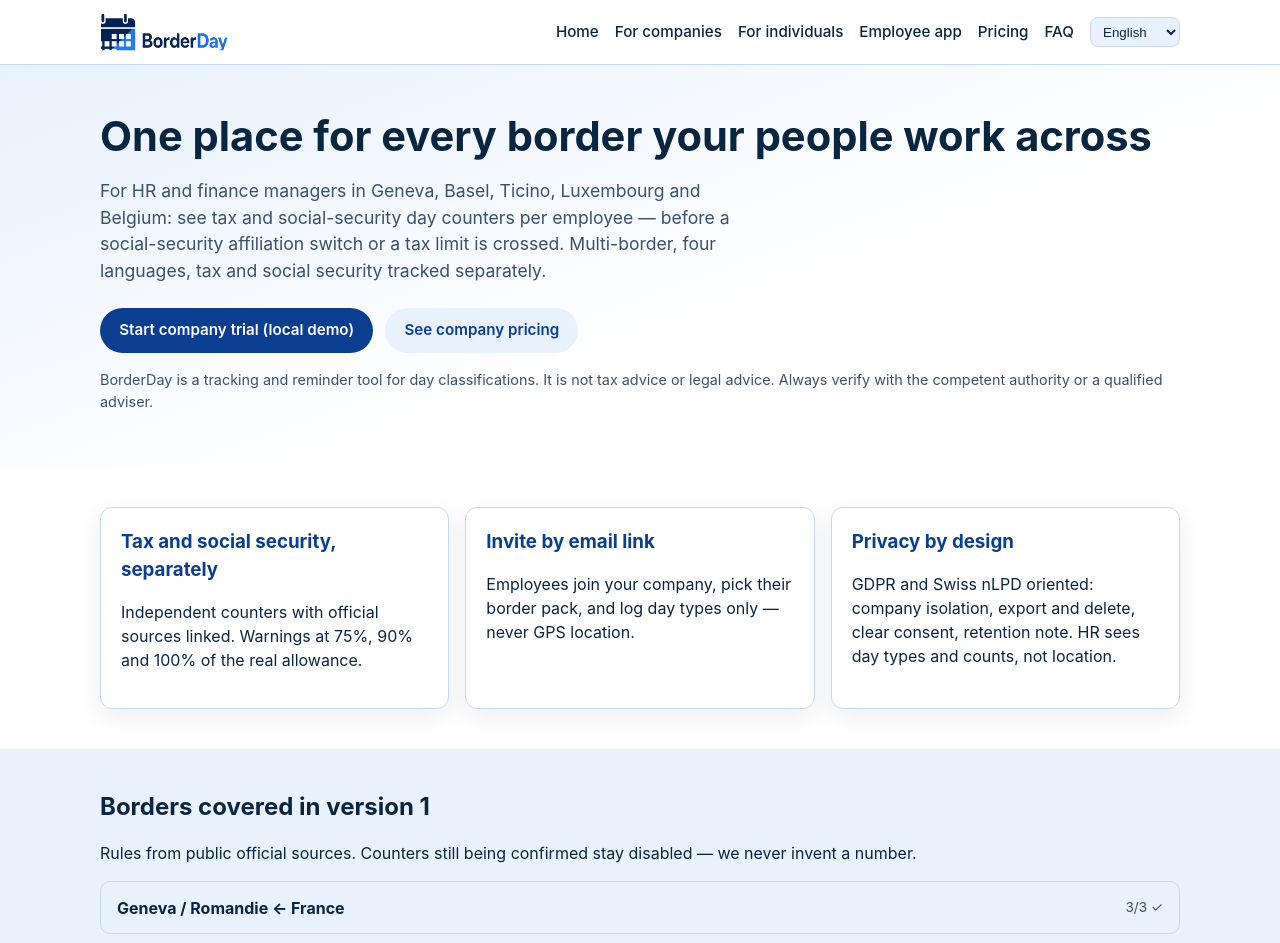
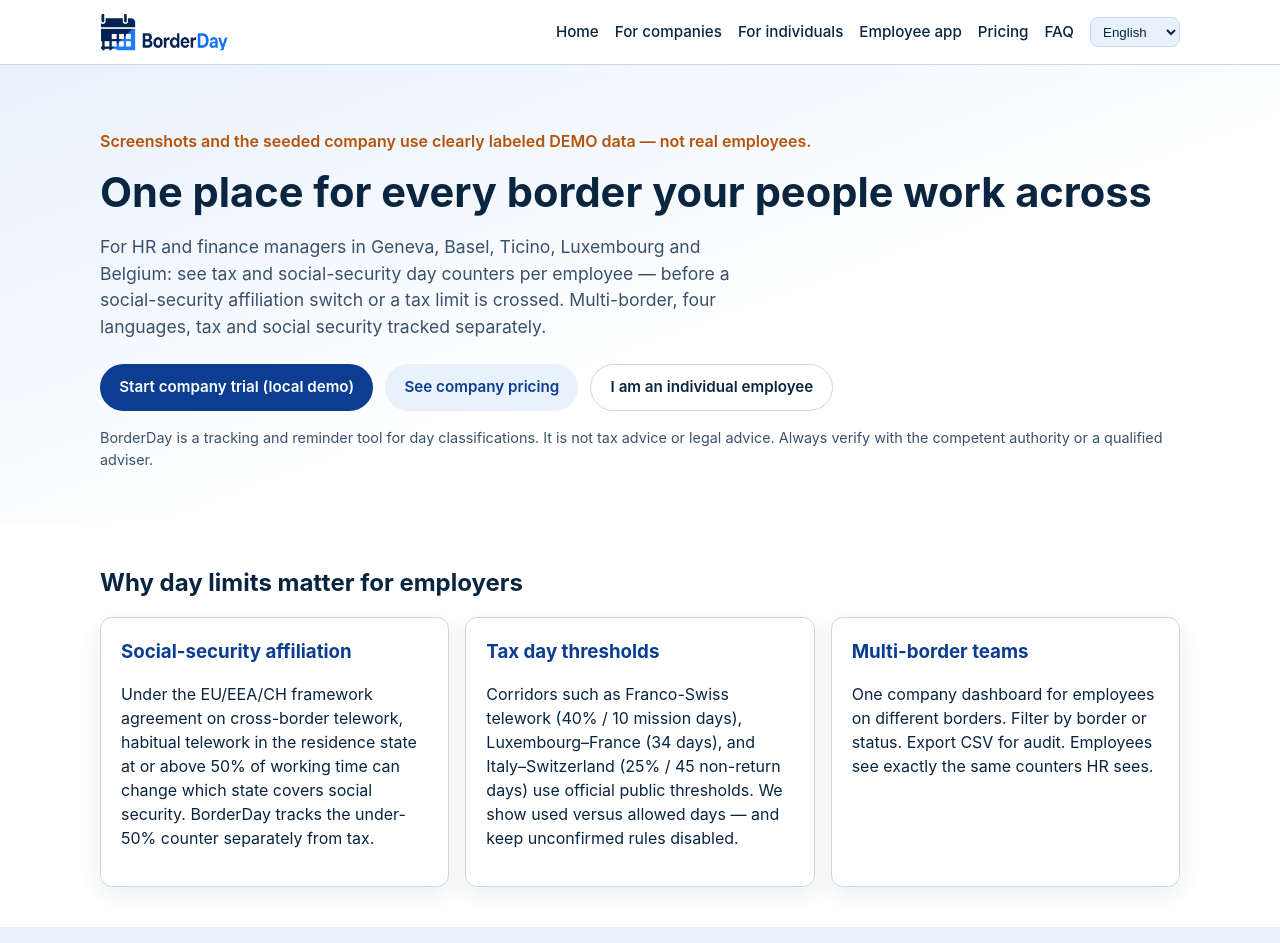
Before and after one commit to cstath71/borderday, a React (Vite) app: page /1 in a window 1280 px wide. Shown: the top 943 px of the page. Built offline with nearby package versions, Linux system fonts and the light colour scheme.

Commit message:
Site messaging: HR home, /for-individuals, company-first pricing
Home targets Geneva/Basel/Ticino/LU/BE HR; privacy retention +
transparency; README documents local-mock backend mode.

```diff
--- /dev/null
+++ b/src/pages/ForIndividuals.tsx
@@ -0,0 +1,52 @@
+import { Link } from 'react-router-dom';
+import Seo from '../components/Seo';
+import { useLang } from '../components/Layout';
+import { getDict } from '../i18n';
+
+export default function ForIndividuals() {
+  const lang = useLang();
+  const d = getDict(lang);
+
+  return (
+    <>
+      <Seo
+        lang={lang}
+        title={`${d.individuals.title} — BorderDay`}
+        description={d.individuals.heroBody}
+        path="for-individuals"
+      />
+      <section className="hero">
+        <div className="container">
+          <h1>{d.individuals.heroTitle}</h1>
+          <p className="lead">{d.individuals.heroBody}</p>
+          <div className="hero-cta">
+            <Link className="btn btn-primary" to={`/${lang}/app`}>
+              {d.individuals.ctaApp}
+            </Link>
+            <Link className="btn btn-secondary" to={`/${lang}/pricing`}>
+              {d.individuals.ctaPricing}
+            </Link>
+          </div>
+        </div>
+      </section>
+      <section className="section">
+        <div className="container grid-3">
+          <article className="card">
+            <p>{d.individuals.point1}</p>
+          </article>
+          <article className="card">
+            <p>{d.individuals.point2}</p>
+          </article>
+          <article className="card">
+            <p>{d.individuals.point3}</p>
+          </article>
+        </div>
+        <div className="container" style={{ marginTop: '1.5rem' }}>
+          <Link className="btn btn-ghost" to={`/${lang}/company/signup`}>
+            {d.individuals.ctaCompanies}
+          </Link>
+        </div>
+      </section>
+    </>
+  );
+}
--- a/src/pages/Home.tsx
+++ b/src/pages/Home.tsx
@@ -15,14 +15,20 @@ export default function Home() {
       <Seo lang={lang} title={`${d.meta.siteName} — ${d.meta.tagline}`} description={d.meta.description} path="" />
       <section className="hero">
         <div className="container">
+          <p className="meta" style={{ color: 'var(--warn)', fontWeight: 600 }}>
+            {d.home.demoBanner}
+          </p>
           <h1>{d.home.heroTitle}</h1>
           <p className="lead">{d.home.heroBody}</p>
           <div className="hero-cta">
-            <Link className="btn btn-primary" to={`/${lang}/app`}>
+            <Link className="btn btn-primary" to={`/${lang}/company/signup`}>
               {d.home.ctaPrimary}
             </Link>
             <Link className="btn btn-secondary" to={`/${lang}/pricing`}>
               {d.home.ctaSecondary}
+            </Link>
+            <Link className="btn btn-ghost" to={`/${lang}/for-individuals`}>
+              {d.home.ctaIndividuals}
             </Link>
           </div>
           <p style={{ marginTop: '1rem', color: 'var(--ink-muted)', fontSize: '0.9rem' }}>
@@ -32,6 +38,26 @@ export default function Home() {
       </section>
 
       <section className="section">
+        <div className="container">
+          <h2>{d.home.riskTitle}</h2>
+          <div className="grid-3" style={{ marginTop: '1rem' }}>
+            <article className="card">
+              <h3>{d.home.risk1Title}</h3>
+              <p>{d.home.risk1Body}</p>
+            </article>
+            <article className="card">
+              <h3>{d.home.risk2Title}</h3>
+              <p>{d.home.risk2Body}</p>
+            </article>
+            <article className="card">
+              <h3>{d.home.risk3Title}</h3>
+              <p>{d.home.risk3Body}</p>
+            </article>
+          </div>
+        </div>
+      </section>
+
+      <section className="section" style={{ background: 'var(--surface)' }}>
         <div className="container grid-3">
           <article className="card">
             <h3>{d.home.feature1Title}</h3>
@@ -48,7 +74,7 @@ export default function Home() {
         </div>
       </section>
 
-      <section className="section" style={{ background: 'var(--surface)' }}>
+      <section className="section">
         <div className="container">
           <h2>{d.home.bordersTitle}</h2>
           <p>{d.home.bordersIntro}</p>
@@ -65,7 +91,7 @@ export default function Home() {
         </div>
       </section>
 
-      <section className="section">
+      <section className="section" style={{ background: 'var(--surface)' }}>
         <div className="container">
           <h2>{d.home.howTitle}</h2>
           <ol>
@@ -77,7 +103,7 @@ export default function Home() {
       </section>
 
       <section className="section">
-        <div className="container card">
+        <div className="container card" id="waitlist">
           <h2>{d.home.waitlistTitle}</h2>
           <p>{d.home.waitlistBody}</p>
           <WaitlistForm d={d} />
--- a/src/pages/Pricing.tsx
+++ b/src/pages/Pricing.tsx
@@ -16,6 +16,28 @@ export default function Pricing() {
           <h1>{d.pricing.title}</h1>
           <p>{d.pricing.subtitle}</p>
           <div className="price-grid" style={{ marginTop: '1.5rem' }}>
+            <article className="card price-card" style={{ borderColor: 'var(--primary)', borderWidth: 2 }}>
+              <span className="coming-soon">{d.pricing.comingSoon}</span>
+              <div className="meta" style={{ color: 'var(--primary)', fontWeight: 700 }}>
+                {d.pricing.recommended}
+              </div>
+              <h2>{d.pricing.company}</h2>
+              <div className="price">{d.pricing.companyPrice}</div>
+              <div>{d.pricing.companyMin}</div>
+              <p style={{ fontSize: '0.9rem', color: 'var(--ink-muted)' }}>{d.pricing.companyYearly}</p>
+              <h3>{d.pricing.includes}</h3>
+              <ul>
+                <li>{d.pricing.companyInclude1}</li>
+                <li>{d.pricing.companyInclude2}</li>
+                <li>{d.pricing.companyInclude3}</li>
+                <li>{d.pricing.companyInclude4}</li>
+                <li>{d.pricing.include2}</li>
+                <li>{d.pricing.include5}</li>
+              </ul>
+              <Link className="btn btn-primary" to={`/${lang}/company/signup`}>
+                {d.nav.companySignup}
+              </Link>
+            </article>
             <article className="card price-card">
               <span className="coming-soon">{d.pricing.comingSoon}</span>
               <h2>{d.pricing.individual}</h2>
@@ -30,23 +52,6 @@ export default function Pricing() {
                 <li>{d.pricing.include4}</li>
                 <li>{d.pricing.include5}</li>
                 <li>{d.pricing.include6}</li>
-              </ul>
-              <Link className="btn btn-primary" to={`/${lang}/#waitlist`}>
-                {d.pricing.waitlistCta}
-              </Link>
-            </article>
-            <article className="card price-card">
-              <span className="coming-soon">{d.pricing.comingSoon}</span>
-              <h2>{d.pricing.company}</h2>
-              <div className="price">{d.pricing.companyPrice}</div>
-              <div>{d.pricing.companyMin}</div>
-              <p style={{ fontSize: '0.9rem', color: 'var(--ink-muted)' }}>{d.pricing.companyYearly}</p>
-              <h3>{d.pricing.includes}</h3>
-              <ul>
-                <li>{d.pricing.companyInclude1}</li>
-                <li>{d.pricing.companyInclude2}</li>
-                <li>{d.pricing.include2}</li>
-                <li>{d.pricing.include5}</li>
               </ul>
               <Link className="btn btn-secondary" to={`/${lang}/#waitlist`}>
                 {d.pricing.waitlistCta}
--- a/src/pages/Privacy.tsx
+++ b/src/pages/Privacy.tsx
@@ -23,6 +23,10 @@ export default function Privacy() {
           <p>{d.privacy.s4Body}</p>
           <h2>{d.privacy.s5Title}</h2>
           <p>{d.privacy.s5Body}</p>
+          <h2>{d.privacy.s6Title}</h2>
+          <p>{d.privacy.s6Body}</p>
+          <h2>{d.privacy.s7Title}</h2>
+          <p>{d.privacy.s7Body}</p>
           <p>{d.privacy.contact}</p>
         </div>
       </section>
```
Also changed, not shown: 1 other file (tests, documents, lock files or other folders).
